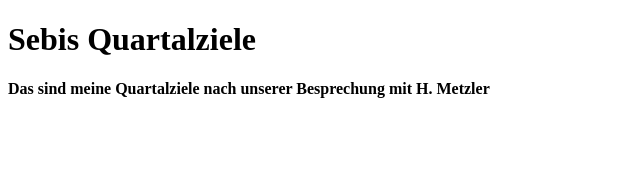
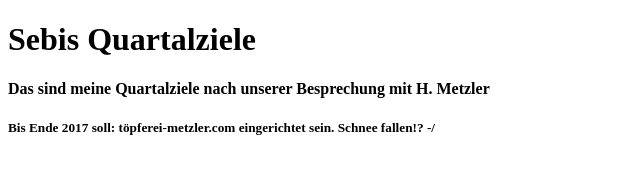
Before and after one commit to SivkoII/Website2, a plain HTML site: page index.html in a window 1280 px wide. Shown: the whole page, without its empty margins (0-640 px from the left). Drawn offline with Linux system fonts and the light colour scheme.

Commit message:
Update index.html

```diff
--- a/index.html
+++ b/index.html
@@ -7,6 +7,11 @@
     <body>
       <h1>Sebis Quartalziele</h1>
         <h4>Das sind meine Quartalziele nach unserer Besprechung mit H. Metzler</h4>
+       <h5> Bis Ende 2017 soll:
+          töpferei-metzler.com eingerichtet sein.
+          Schnee fallen!?
+          -/
+
 
     </body>
 </html>
```
